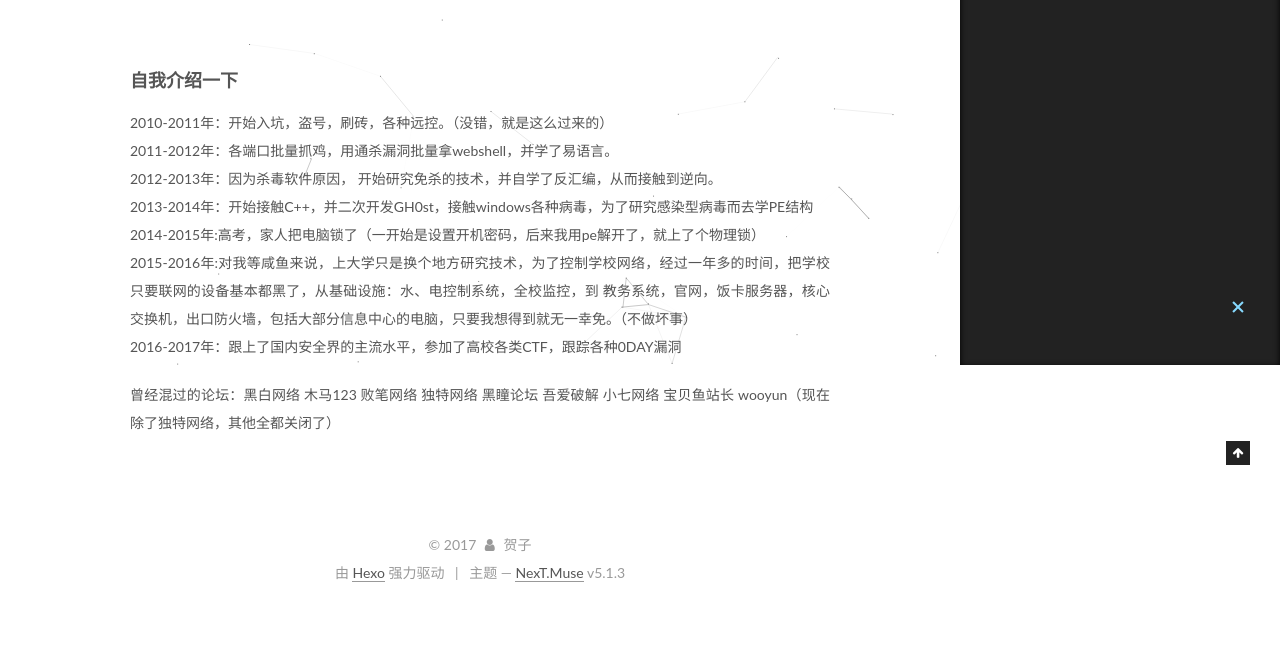
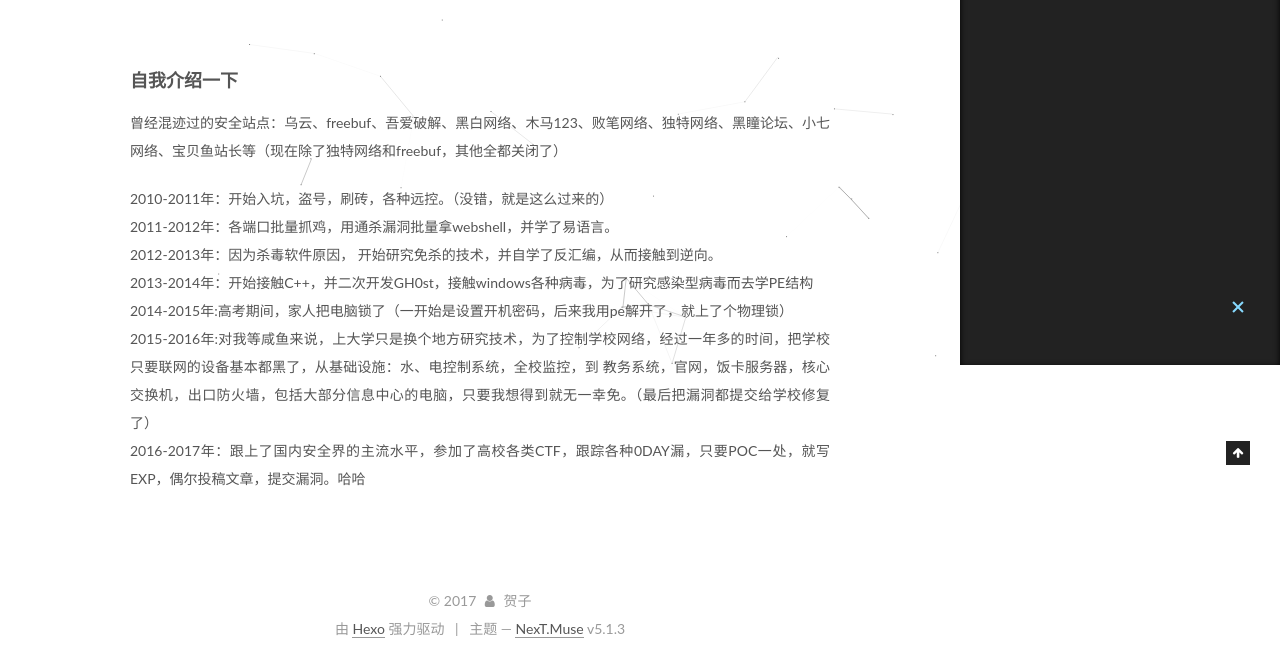
Before and after one commit to hjchjcjh/hjchjcjh.github.io, a plain HTML site: page about/index.html in a window 1280 px wide. Shown: the part 435-1098 px from the top of the page. Before the commit the page ends 1042 px from the top, so only its background shows below. Drawn offline with Linux system fonts and the light colour scheme.

Commit message:
Site updated: 2017-11-24 17:13:23

```diff
--- a/about/index.html
+++ b/about/index.html
@@ -79,17 +79,17 @@
 
 
 
-<meta name="description" content="自我介绍一下2010-2011年：开始入坑，盗号，刷砖，各种远控。（没错，就是这么过来的）2011-2012年：各端口批量抓鸡，用通杀漏洞批量拿webshell，并学了易语言。2012-2013年：因为杀毒软件原因， 开始研究免杀的技术，并自学了反汇编，从而接触到逆向。2013-2014年：开始接触C++，并二次开发GH0st，接触windows各种病毒，为了研究感染型病毒而去学PE结构2014-">
+<meta name="description" content="自我介绍一下曾经混迹过的安全站点：乌云、freebuf、吾爱破解、黑白网络、木马123、败笔网络、独特网络、黑瞳论坛、小七网络、宝贝鱼站长等（现在除了独特网络和freebuf，其他全都关闭了） 2010-2011年：开始入坑，盗号，刷砖，各种远控。（没错，就是这么过来的）2011-2012年：各端口批量抓鸡，用通杀漏洞批量拿webshell，并学了易语言。2012-2013年：因为杀毒软件原因，">
 <meta property="og:type" content="website">
 <meta property="og:title" content="about">
 <meta property="og:url" content="http://hezi6.cn/about/index.html">
 <meta property="og:site_name" content="贺子&#39;s博客">
-<meta property="og:description" content="自我介绍一下2010-2011年：开始入坑，盗号，刷砖，各种远控。（没错，就是这么过来的）2011-2012年：各端口批量抓鸡，用通杀漏洞批量拿webshell，并学了易语言。2012-2013年：因为杀毒软件原因， 开始研究免杀的技术，并自学了反汇编，从而接触到逆向。2013-2014年：开始接触C++，并二次开发GH0st，接触windows各种病毒，为了研究感染型病毒而去学PE结构2014-">
+<meta property="og:description" content="自我介绍一下曾经混迹过的安全站点：乌云、freebuf、吾爱破解、黑白网络、木马123、败笔网络、独特网络、黑瞳论坛、小七网络、宝贝鱼站长等（现在除了独特网络和freebuf，其他全都关闭了） 2010-2011年：开始入坑，盗号，刷砖，各种远控。（没错，就是这么过来的）2011-2012年：各端口批量抓鸡，用通杀漏洞批量拿webshell，并学了易语言。2012-2013年：因为杀毒软件原因，">
 <meta property="og:locale" content="zh-Hans">
-<meta property="og:updated_time" content="2017-11-24T08:59:38.837Z">
+<meta property="og:updated_time" content="2017-11-24T09:10:57.099Z">
 <meta name="twitter:card" content="summary">
 <meta name="twitter:title" content="about">
-<meta name="twitter:description" content="自我介绍一下2010-2011年：开始入坑，盗号，刷砖，各种远控。（没错，就是这么过来的）2011-2012年：各端口批量抓鸡，用通杀漏洞批量拿webshell，并学了易语言。2012-2013年：因为杀毒软件原因， 开始研究免杀的技术，并自学了反汇编，从而接触到逆向。2013-2014年：开始接触C++，并二次开发GH0st，接触windows各种病毒，为了研究感染型病毒而去学PE结构2014-">
+<meta name="twitter:description" content="自我介绍一下曾经混迹过的安全站点：乌云、freebuf、吾爱破解、黑白网络、木马123、败笔网络、独特网络、黑瞳论坛、小七网络、宝贝鱼站长等（现在除了独特网络和freebuf，其他全都关闭了） 2010-2011年：开始入坑，盗号，刷砖，各种远控。（没错，就是这么过来的）2011-2012年：各端口批量抓鸡，用通杀漏洞批量拿webshell，并学了易语言。2012-2013年：因为杀毒软件原因，">
 
 
 
@@ -345,8 +345,8 @@
 
 
 
-        <h3 id="自我介绍一下"><a href="#自我介绍一下" class="headerlink" title="自我介绍一下"></a>自我介绍一下</h3><p>2010-2011年：开始入坑，盗号，刷砖，各种远控。（没错，就是这么过来的）<br>2011-2012年：各端口批量抓鸡，用通杀漏洞批量拿webshell，并学了易语言。<br>2012-2013年：因为杀毒软件原因， 开始研究免杀的技术，并自学了反汇编，从而接触到逆向。<br>2013-2014年：开始接触C++，并二次开发GH0st，接触windows各种病毒，为了研究感染型病毒而去学PE结构<br>2014-2015年:高考，家人把电脑锁了（一开始是设置开机密码，后来我用pe解开了，就上了个物理锁）<br>2015-2016年:对我等咸鱼来说，上大学只是换个地方研究技术，为了控制学校网络，经过一年多的时间，把学校只要联网的设备基本都黑了，从基础设施：水、电控制系统，全校监控，到 教务系统，官网，饭卡服务器，核心交换机，出口防火墙，包括大部分信息中心的电脑，只要我想得到就无一幸免。（不做坏事）<br>2016-2017年：跟上了国内安全界的主流水平，参加了高校各类CTF，跟踪各种0DAY漏洞</p>
-<p>曾经混过的论坛：黑白网络 木马123 败笔网络 独特网络 黑瞳论坛 吾爱破解 小七网络 宝贝鱼站长  wooyun（现在除了独特网络，其他全都关闭了）</p>
+        <h3 id="自我介绍一下"><a href="#自我介绍一下" class="headerlink" title="自我介绍一下"></a>自我介绍一下</h3><p>曾经混迹过的安全站点：乌云、freebuf、吾爱破解、黑白网络、木马123、败笔网络、独特网络、黑瞳论坛、小七网络、宝贝鱼站长等（现在除了独特网络和freebuf，其他全都关闭了）</p>
+<p>2010-2011年：开始入坑，盗号，刷砖，各种远控。（没错，就是这么过来的）<br>2011-2012年：各端口批量抓鸡，用通杀漏洞批量拿webshell，并学了易语言。<br>2012-2013年：因为杀毒软件原因， 开始研究免杀的技术，并自学了反汇编，从而接触到逆向。<br>2013-2014年：开始接触C++，并二次开发GH0st，接触windows各种病毒，为了研究感染型病毒而去学PE结构<br>2014-2015年:高考期间，家人把电脑锁了（一开始是设置开机密码，后来我用pe解开了，就上了个物理锁）<br>2015-2016年:对我等咸鱼来说，上大学只是换个地方研究技术，为了控制学校网络，经过一年多的时间，把学校只要联网的设备基本都黑了，从基础设施：水、电控制系统，全校监控，到 教务系统，官网，饭卡服务器，核心交换机，出口防火墙，包括大部分信息中心的电脑，只要我想得到就无一幸免。（最后把漏洞都提交给学校修复了）<br>2016-2017年：跟上了国内安全界的主流水平，参加了高校各类CTF，跟踪各种0DAY漏，只要POC一处，就写EXP，偶尔投稿文章，提交漏洞。哈哈  </p>
 
 
     </div>
```
